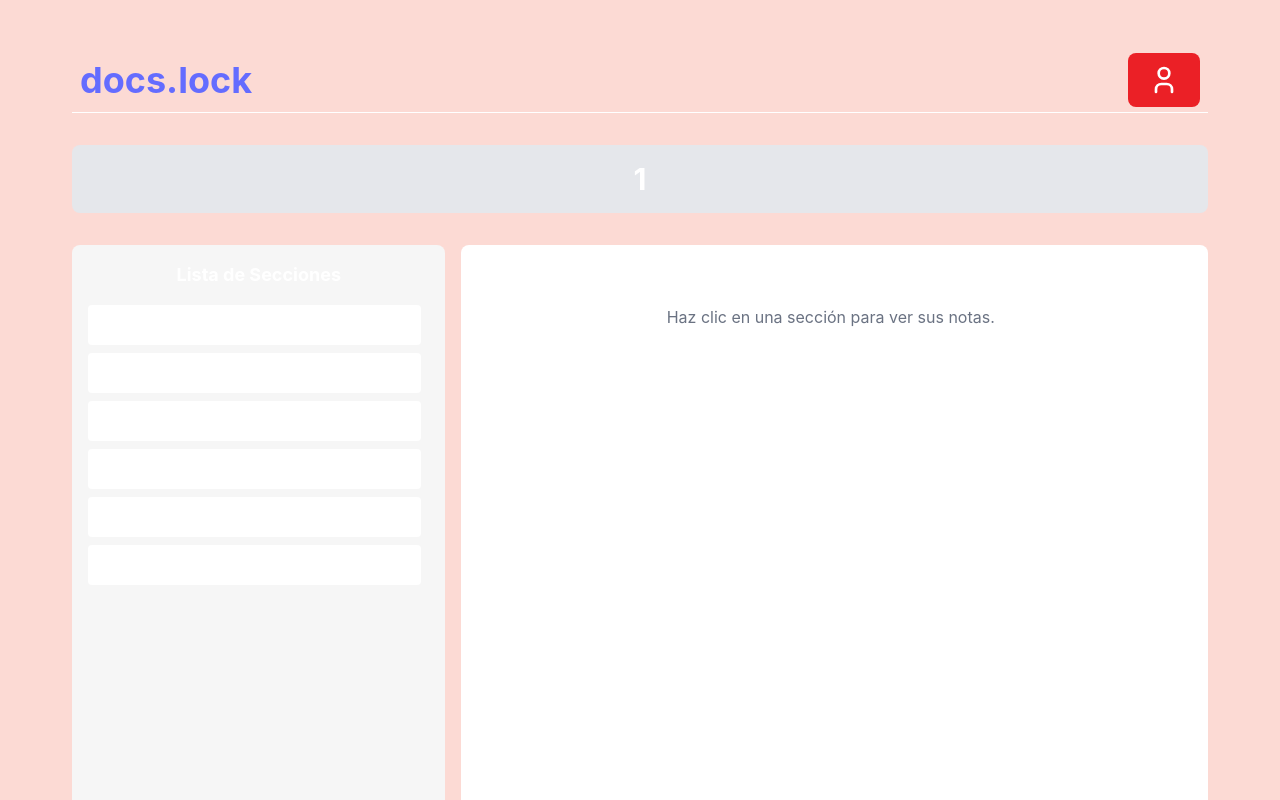
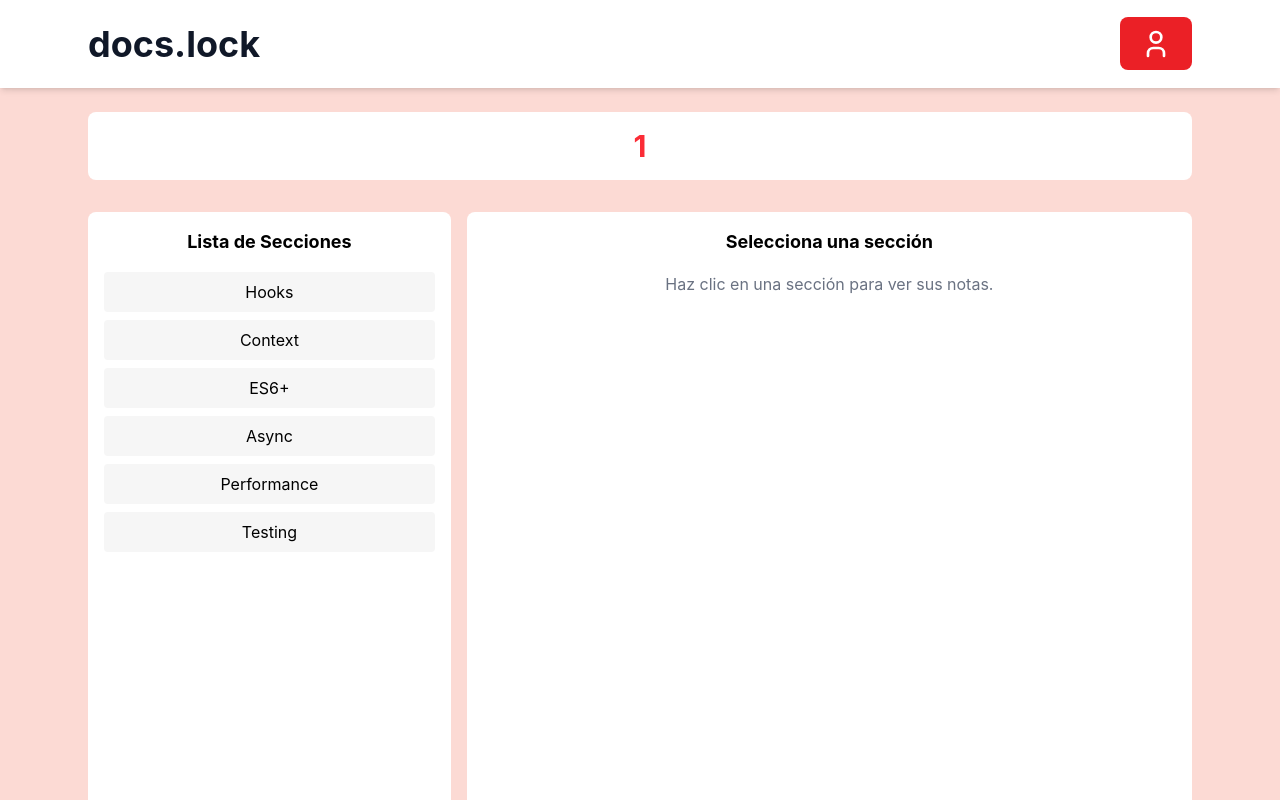
Before and after one commit to daniqss/docs-lock, a React (Vite) app in the folder client/: page /skills/1 in a window 1280 px wide. Shown: the top 800 px of the page. Built offline with nearby package versions, Linux system fonts and the light colour scheme.

Commit message:
style: update component styles

```diff
--- a/client/src/components/Footer.tsx
+++ b/client/src/components/Footer.tsx
@@ -17,7 +17,7 @@ export default function Footer() {
         href="https://github.com/daniqss/docs-lock"
         target="_blank"
         rel="noopener noreferrer"
-        className="flex items-center space-x-2 text-blue-600 hover:underline"
+        className="flex items-center space-x-2 text-blue-600 githubtag"
       >
         <GithubIcon className="w-5 h-5" />
         <span>Ver el repositorio en GitHub</span>
--- a/client/src/components/Header.tsx
+++ b/client/src/components/Header.tsx
@@ -23,39 +23,29 @@ function Header() {
       document.removeEventListener("mousedown", handleClickOutside);
     };
   }, []);
-
   return (
-    <header className="flex flex-row justify-between items-center border-b lg:mt-4 lg:px-2 relative bg-background">
-      <section className="flex flex-row space-x-2 items-center lg:my-3 my-1">
+    <header className="px-22 flex flex-row justify-between items-center w-full h-22 fixed top-0 left-0 border-b shadow-md bg-white ">
+      {/* Logo y título */}
+      <section className="flex flex-row space-x-2 items-center">
         <Link to="/">
-          <h1 className="lg:text-4xl text-2xl font-bold bg-text">
+          <h1 className="text-2xl lg:text-4xl font-bold text-gray-900">
             docs.lock
           </h1>
         </Link>
       </section>
+
+      {/* Sección del perfil */}
       <section className="flex flex-row space-x-4 relative">
-        {/* Icono del perfil con evento de clic */}
-        <button
-          onClick={() => setDropdownOpen(!isDropdownOpen)}
-          className="relative"
-        >
+        <button onClick={() => setDropdownOpen(!isDropdownOpen)} className="relative">
           <ProfileIcon className="w-8 h-8 cursor-pointer" />
         </button>
 
         {/* Dropdown */}
         {isDropdownOpen && (
-         <div
-         ref={dropdownRef}
-         className="absolute right-0 top-12 shadow-lg rounded-md p-3 w-56 border text-left"
-       >
-         <p className="bg-text font-semibold">
-           {"name: "} {user.name} {user.surname}
-         </p>
-         <p className="bg-text text-sm">
-           {"github: "} {user.github}
-         </p>
-       </div>
-
+          <div ref={dropdownRef} className="absolute right-0 top-12 shadow-lg rounded-md p-3 w-56 border bg-white">
+            <p className="font-semibold text-gray-900">{"name: "} {user.name} {user.surname}</p>
+            <p className="text-sm text-gray-700">{"github: "} {user.github}</p>
+          </div>
         )}
       </section>
     </header>
--- a/client/src/components/NotesList.tsx
+++ b/client/src/components/NotesList.tsx
@@ -5,15 +5,15 @@ interface SectionNotesProps {
 const SectionNotes: React.FC<SectionNotesProps> = ({ selectedSection }) => {
   return (
     <>
-      <h2 className="text-lg font-bold mb-4">
+      <h2 className="text-lg font-bold mb-4 text-black">
         {selectedSection
           ? `Notas de ${selectedSection.name}`
           : "Selecciona una sección"}
       </h2>
-      <div className="overflow-auto h-[85vh] space-y-2 pr-2">
+      <div className="overflow-auto h-[85vh] space-y-2">
         {selectedSection ? (
           selectedSection.notes.map((note, index) => (
-            <div key={index} className="p-3 bg-primary rounded">
+            <div key={index} className="p-3 bg-primary rounded text-black">
               {note}
             </div>
           ))
--- a/client/src/components/SectionList.tsx
+++ b/client/src/components/SectionList.tsx
@@ -14,19 +14,19 @@ export default function SectionList({
     null
   );
   return (
-      <div className="text-center bg-primary">
+      <div className="text-center bg-white">
         {/* Título */}
-        <h2 className="text-lg font-bold mb-4">Lista de Secciones</h2>
+        <h2 className="text-lg text-black font-bold mb-4">Lista de Secciones</h2>
 
         {/* Lista de secciones */}
-        <ul className="overflow-auto h-[85vh] space-y-2 pr-2">
+        <ul className="overflow-auto h-[85vh] space-y-2 ">
           {sectionList.map((section) => (
             <li
               key={section.name}
               className={`p-2 rounded cursor-pointer ${
                 selectedSection?.name === section.name
-                  ? "bg-blue-500 text-white"
-                  : "bg-white hover:bg-gray-200"
+                  ? "bg-red-500 text-white"
+                  : "bg-primary text-black hover:bg-gray-200"
               }`}
               onClick={() => {
                 setSelectedSection(section);
--- a/client/src/components/SkillBox.tsx
+++ b/client/src/components/SkillBox.tsx
@@ -10,7 +10,7 @@ export default function SkillBox({ name }: SkillBoxProps) {
       to={`/skills/${name}`}
       className="w-full aspect-square flex items-center justify-center bg-primary border-gray-400 rounded-xl shadow-xl overflow-hidden"
     >
-     <h1 className="flex font-bold text-center px-2 text-[clamp(1rem,5vw,3rem)]">
+     <h1 className="flex font-bold text-center px-4 text-[clamp(1rem,5vw,3rem)]">
      {name}</h1>
     </Link>
   );
--- a/client/src/index.css
+++ b/client/src/index.css
@@ -84,11 +84,19 @@
 
 a {
   font-weight: 500;
-  color: #646cff;
+  color: black;
   text-decoration: inherit;
 }
 a:hover {
-  color: #535bf2;
+  color: #eb2026;
+}
+
+.githubtag {
+  color: blue;
+}
+
+.githubtag:hover {
+  color: black;
 }
 
 body {
@@ -116,7 +124,7 @@ button {
   transition: border-color 0.25s;
 }
 button:hover {
-  border-color: #646cff;
+  border-color: #eb2026;
 }
 button:focus,
 button:focus-visible {
--- a/client/src/pages/HomePage.css
+++ b/client/src/pages/HomePage.css
@@ -13,7 +13,7 @@
   transition: filter 300ms;
 }
 .logo:hover {
-  filter: drop-shadow(0 0 2em #646cffaa);
+  filter: drop-shadow(0 0 2em red);
 }
 .logo.react:hover {
   filter: drop-shadow(0 0 2em #61dafbaa);
--- a/client/src/pages/HomePage.tsx
+++ b/client/src/pages/HomePage.tsx
@@ -13,7 +13,7 @@ function HomePage() {
       <Header />
       <main className="flex-1 flex">
         <div
-          className="p-4 grid gap-4 mt-16 mb-12 w-full grid-cols-1 sm:grid-cols-2 md:grid-cols-3 lg:grid-cols-4"
+          className="p-4 grid gap-8 mt-16 mb-12 w-full grid-cols-1 sm:grid-cols-2 md:grid-cols-3 lg:grid-cols-4"
         >
           {skills.map((skill, index) => (
             <SkillBox key={index} name={skill} />
--- a/client/src/pages/SkillPage.tsx
+++ b/client/src/pages/SkillPage.tsx
@@ -24,8 +24,8 @@ function SkillPage() {
   return (
     <>
       <Header />
-      <main className="mt-8 mb-12 flex-1">
-      <h1 className="w-full text-3xl font-bold text-center mt-0 mb-8 bg-gray-200 py-4 rounded-lg">
+      <main className="mt-20 mb-12 mx-4 flex-1">
+      <h1 className="w-full text-3xl font-bold text-center mt-0 mb-8 bg-white text-red-500 py-4 rounded-lg">
         {skill}
       </h1>
 
@@ -33,7 +33,7 @@ function SkillPage() {
         {/* main container */}
         <section className="flex flex-1 gap-4">
           {/* left column */}
-          <section className="w-1/3 bg-primary p-4 rounded-lg items-center">
+          <section className="w-1/3 bg-white p-4 rounded-lg items-center">
             <SectionList
               sectionList={sections}
               handleClick={(section) => {
```
